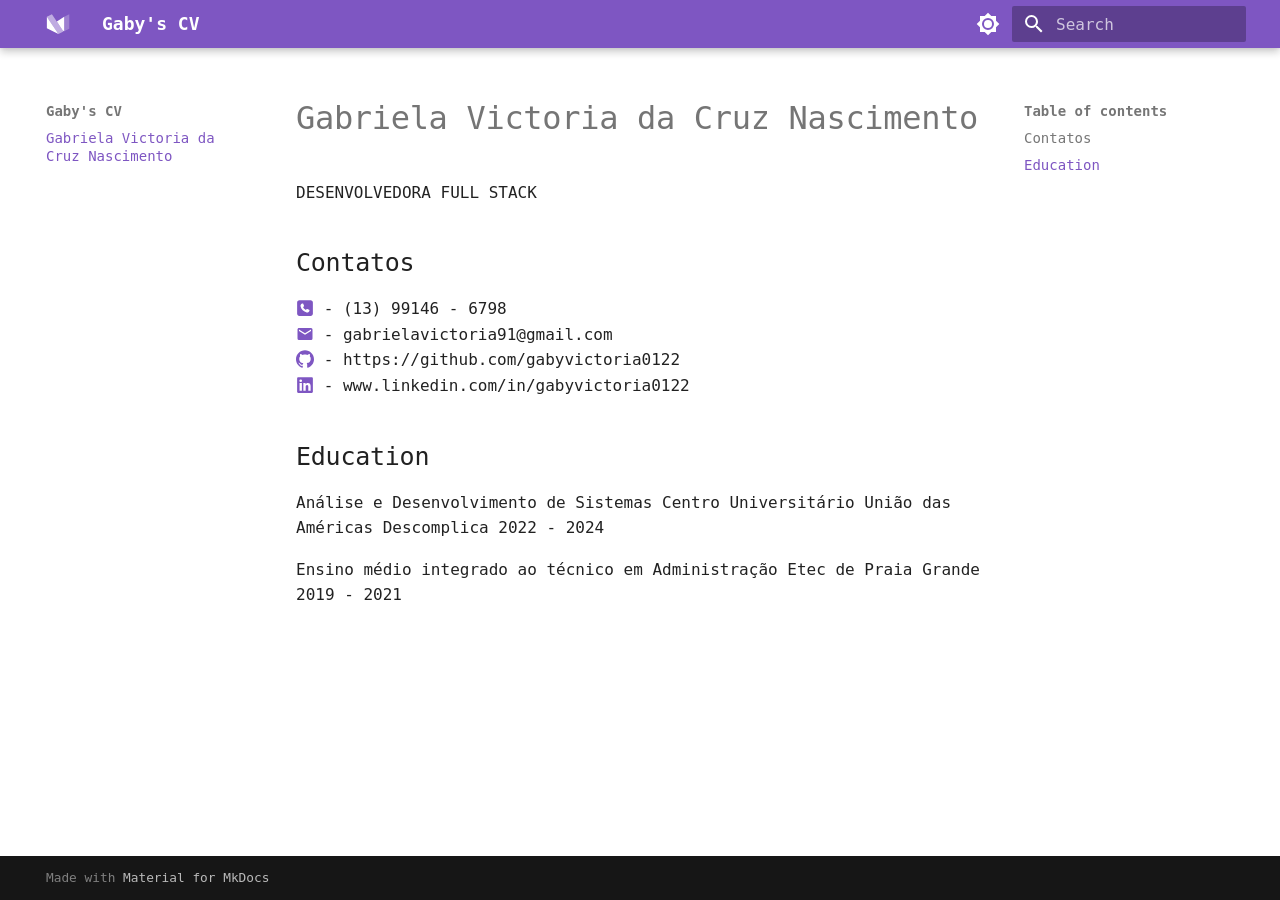
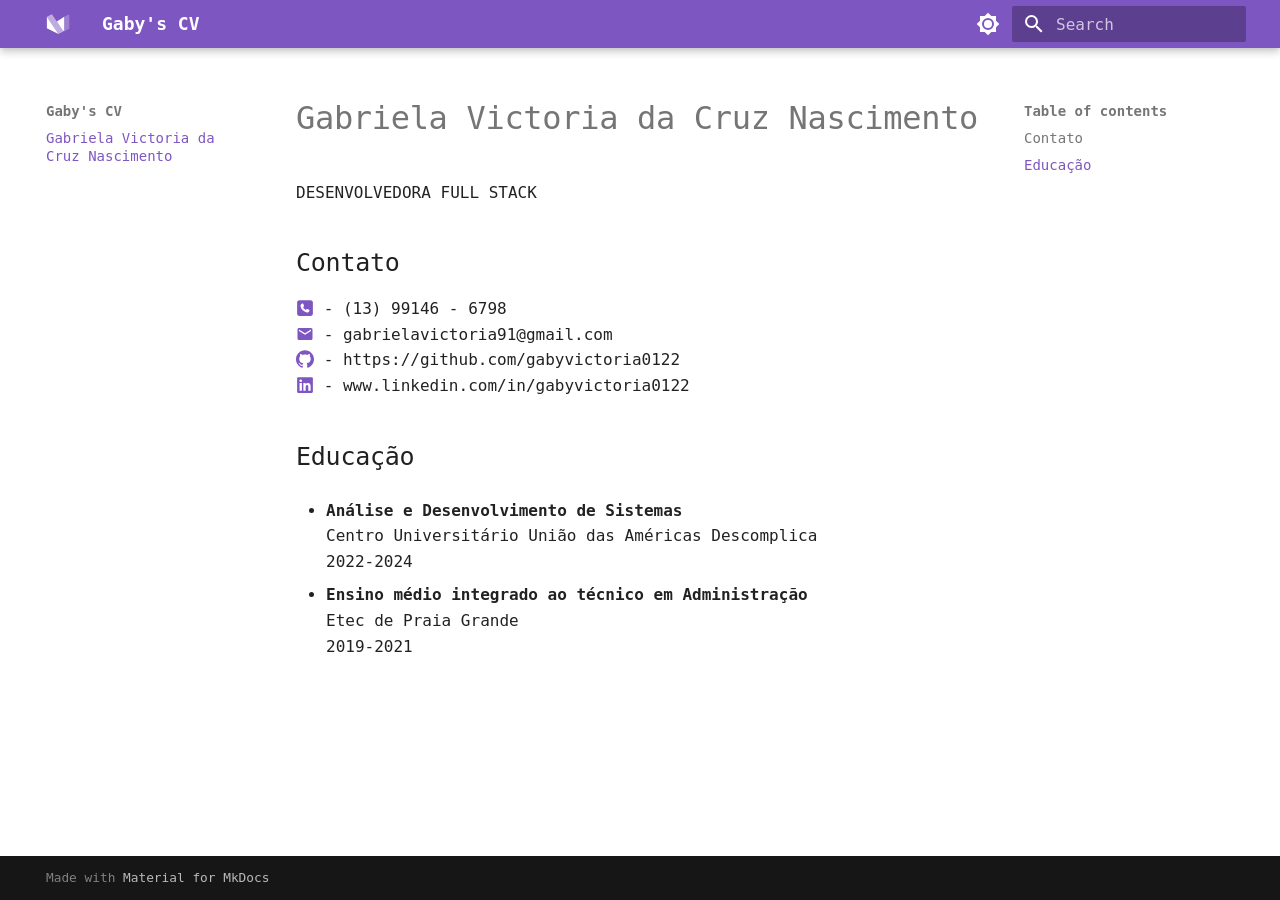
Before and after one commit to gabyvictoria0122/curriculum-vit-, an MkDocs documentation site: the page built from docs/index.md, in a window 1280 px wide. Built offline with MkDocs 1.6.1 and Material for MkDocs 9.7.7, drawn with Linux system fonts in a browser that asks for light colours; some web fonts are replaced.

Commit message:
educação check

```diff
--- a/docs/index.md
+++ b/docs/index.md
@@ -2,7 +2,7 @@
 
 DESENVOLVEDORA FULL STACK
 
-## Contatos
+## Contato
 
 [:fontawesome-solid-square-phone:]()
 - (13) 99146 - 6798
@@ -11,12 +11,12 @@ DESENVOLVEDORA FULL STACK
 [:fontawesome-brands-linkedin:](www.linkedin.com/in/gabyvictoria0122) - www.linkedin.com/in/gabyvictoria0122
 
 
-## Education
+## Educação
 
-Análise e Desenvolvimento de Sistemas
+- **Análise e Desenvolvimento de Sistemas**
 Centro Universitário União das Américas Descomplica
-2022 - 2024
+2022-2024
 
-Ensino médio integrado ao técnico em Administração
+- **Ensino médio integrado ao técnico em Administração**
 Etec de Praia Grande
-2019 - 2021
+2019-2021
```
